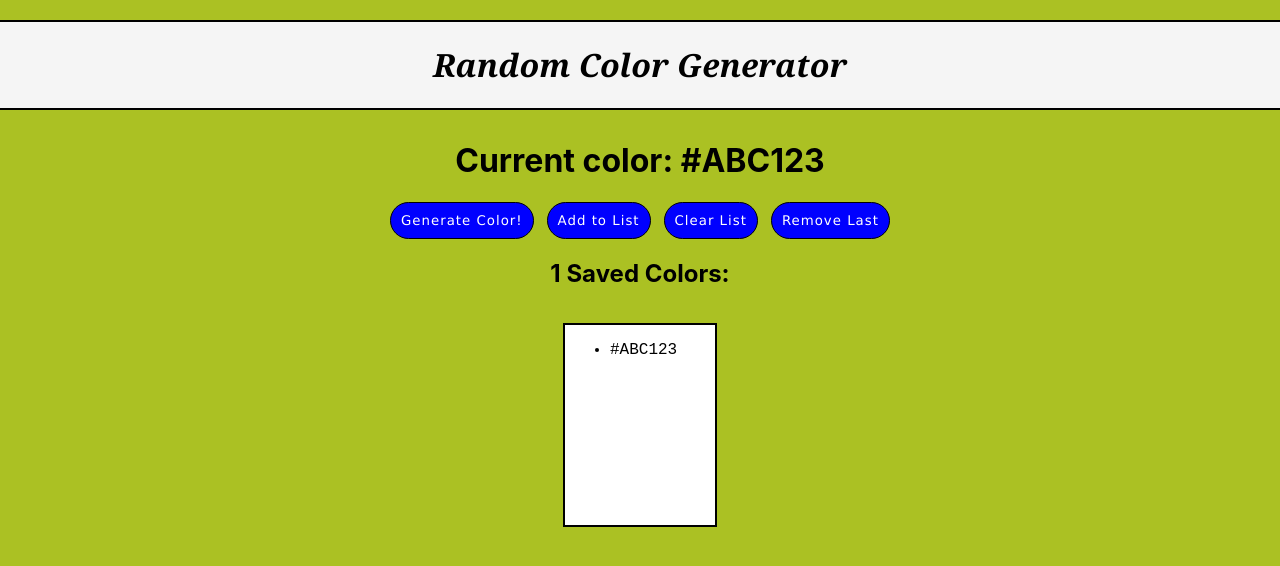
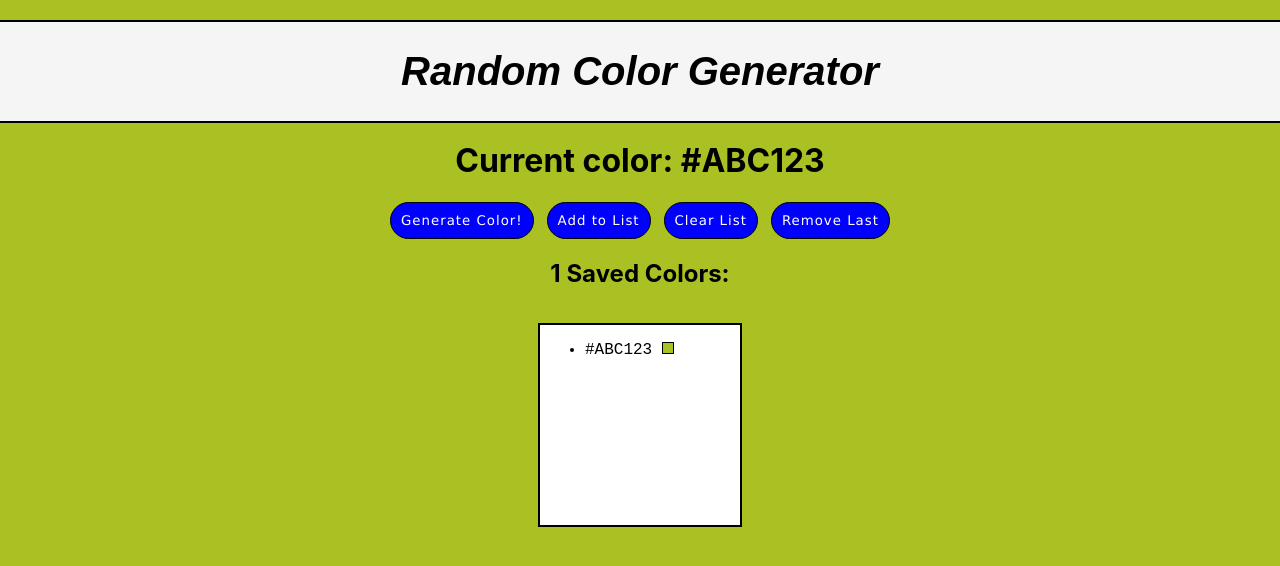
Before and after one commit to MParrella823/color-changer, a React (Create React App) app: page / in a window 1280 px wide. Both pictures are taken after a click on the button "Add to List". Shown: the top 566 px of the page. Built offline with nearby package versions, Linux system fonts and the light colour scheme.

Commit message:
implementing toastr messages

```diff
--- a/package.json
+++ b/package.json
@@ -5,7 +5,9 @@
   "dependencies": {
     "react": "^16.9.0",
     "react-dom": "^16.9.0",
-    "react-scripts": "3.1.1"
+    "react-scripts": "3.1.1",
+    "react-toastify": "^5.3.2",
+    "toastr": "^2.1.4"
   },
   "scripts": {
     "start": "react-scripts start",
--- a/src/Components/ColorList/ColorList.css
+++ b/src/Components/ColorList/ColorList.css
@@ -1,7 +1,7 @@
 #listContainer {
     margin-top: 15px;
     border: 2px solid black;
-    width: 150px;
+    width: 200px;
     background-color: white;
     overflow: scroll;
     height: 200px;
@@ -12,3 +12,10 @@ li {
     margin: 5px;
 
 }
+
+.sampleColor {
+    border: 1px solid black;
+    display: inline-block;
+    height: 10px;
+    width: 10px;
+}
--- a/src/Components/ColorList/ColorList.js
+++ b/src/Components/ColorList/ColorList.js
@@ -6,7 +6,7 @@ export class ColorList extends React.Component{
         return (
             <div id="listContainer">
                 <ul>
-                  {this.props.colors.map((color) => <li key={color}>{color}</li>)}
+                  {this.props.colors.map((color) => <li key={color}>{color} <div class="sampleColor" style={{backgroundColor: color}}></div></li>)}
                 </ul>
             </div>
             );
--- a/src/Components/Header/Header.css
+++ b/src/Components/Header/Header.css
@@ -1,7 +1,7 @@
 #headerSpan {
     padding: 15px auto;
     background-color: whitesmoke;
-    font-family: Cambria, Cochin, Georgia, Times, 'Times New Roman', serif;
+    font-family: fantasy;
     font-style: italic;
     min-height: 70px;
     width: 100%;
@@ -12,4 +12,5 @@
     display: flex;
     justify-content: center;
     z-index: 5;
+    font-size: 20px;
 }
--- a/src/Components/RandomPicker/RandomPicker.js
+++ b/src/Components/RandomPicker/RandomPicker.js
@@ -2,6 +2,8 @@ import React from 'react';
 import  Button  from '../Button/Button';
 import './RandomPicker.css';
 import { ColorList } from '../ColorList/ColorList';
+import { ToastContainer, toast } from 'react-toastify';
+import 'react-toastify/dist/ReactToastify.css';
 
 export class RandomPicker extends React.Component {
 
@@ -64,6 +66,11 @@ export class RandomPicker extends React.Component {
             this.setState({
                 colors: this.state.colors.concat(this.formatColor(this.state.color))
             });
+            toast.success("Color added!", {
+                position: toast.POSITION.BOTTOM_CENTER,
+                autoClose: 1500,
+                hideProgressBar: true
+            });
         }
     }
 
@@ -72,6 +79,11 @@ export class RandomPicker extends React.Component {
         this.setState({
             colors: []
         });
+        toast.info("List cleared!", {
+            position: toast.POSITION.BOTTOM_CENTER,
+            autoClose: 1500,
+            hideProgressBar: true
+        })
     }
 
     /* Will remove the last color added to the list */
@@ -79,6 +91,11 @@ export class RandomPicker extends React.Component {
       let newColors = this.state.colors.filter(color => color !== this.state.colors[this.state.colors.length-1]);
       this.setState({
           colors: newColors
+      })
+      toast.error("Color removed!", {
+          position:toast.POSITION.BOTTOM_CENTER,
+          autoClose: 1500,
+          hideProgressBar: true,
       })
     }
 
@@ -95,6 +112,7 @@ export class RandomPicker extends React.Component {
                 <h2>{this.state.colors.length} Saved Colors:</h2>
                 <div id="containerDiv">
                     <ColorList colors={this.state.colors}/>
+                    <ToastContainer />
                 </div>
             </div>
         );
```
Also changed, not shown: src/Components/RandomPicker/RandomPicker.css (line endings or trailing spaces), src/index.css (line endings or trailing spaces), 1 other file (tests, documents, lock files or other folders).
